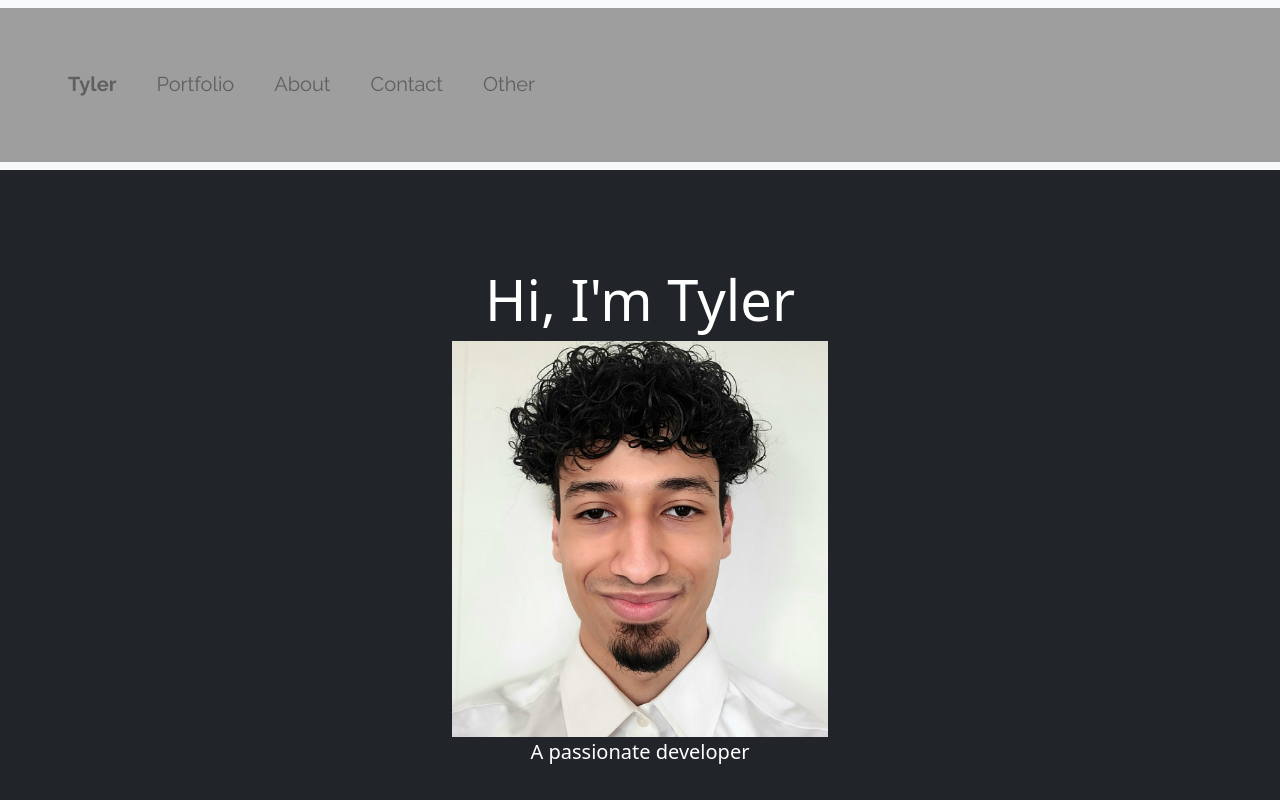
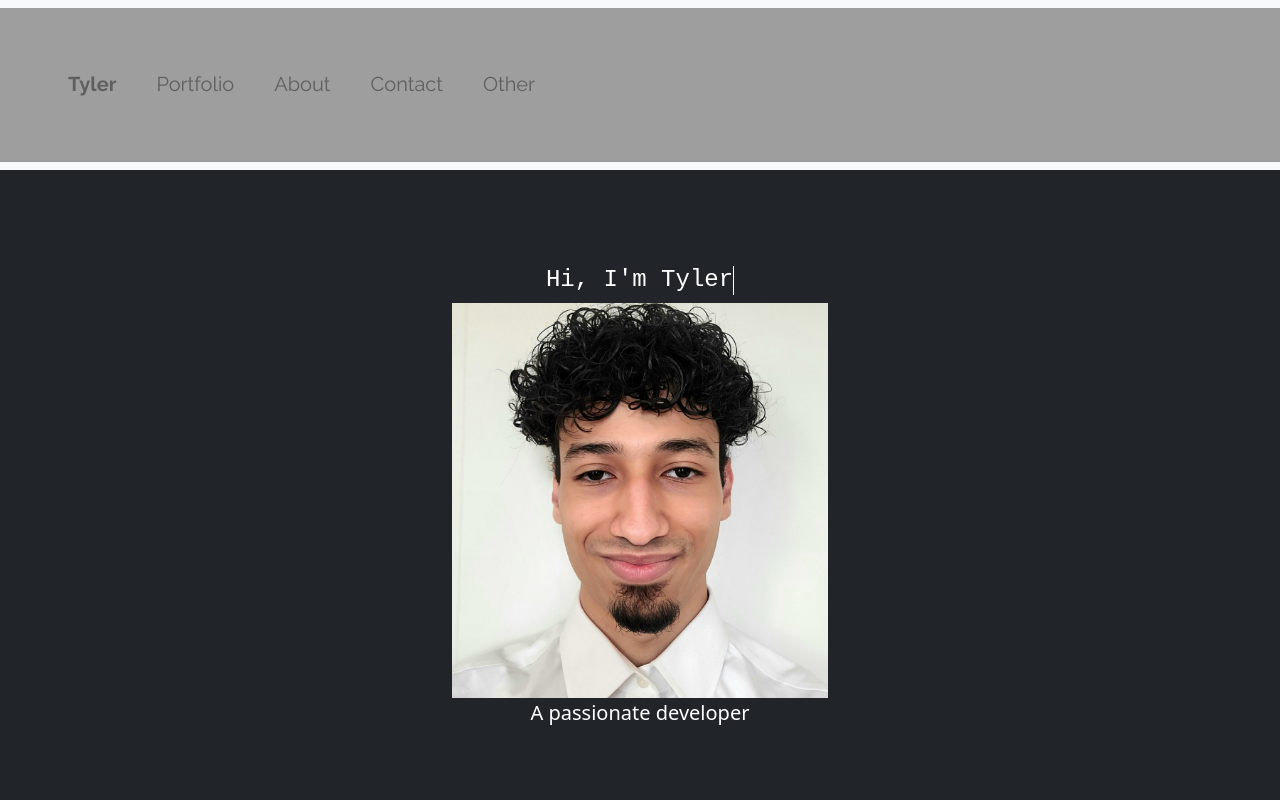
Before and after one commit to TylersHub/Personal-Website, a React (Vite) app: page / in a window 1280 px wide. Shown: the top 800 px of the page. Built offline with nearby package versions, Linux system fonts and the light colour scheme.

Commit message:
Created a TextEffects css file. Added a "Type Writer" text effect to HeroSection Component.

```diff
--- a/src/components/HeroSection.tsx
+++ b/src/components/HeroSection.tsx
@@ -2,6 +2,7 @@ import React from "react";
 import Button from "./Button";
 import Image from "./Image";
 import meImage from "../assets/me.jpg";
+import "../css/TextEffects.css";
 
 interface Props {
   Hname: string;
@@ -17,7 +18,11 @@ const HeroSection = ({ Hname, Hsubtext, heightPadding }: Props) => {
         style={{ padding: heightPadding }}
       >
         <div className="container-fluid">
-          <h1 className="display-4">{Hname}</h1>
+          <div className="typewriter">
+            <div>
+              <h1 className="display-4">{Hname}</h1>
+            </div>
+          </div>
           <Image imgSrc={meImage} imgAlt="Image of Me" imgWidth="30%" />
           <p className="lead">{Hsubtext}</p>
         </div>
--- /dev/null
+++ b/src/css/TextEffects.css
@@ -0,0 +1,52 @@
+/* TypeWriter Effect*/
+
+  .typewriter {
+    box-sizing: border-box;
+    font-family: system-ui;
+    font-size: 16px;
+    line-height: 1.5;
+    display: flex;
+    justify-content: center;
+  }
+
+  .typewriter p {
+    font-family: monospace;
+    font-size: 1.5rem;
+    margin-inline: auto;
+    overflow: hidden;
+    /* Keeps on a single line */
+    white-space: nowrap;
+    /* The cursor */
+    border-right: 1px solid;
+    /* steps = number of characters */
+    animation: typing 3s steps(22) forwards, blink 1s step-end infinite;
+  }
+
+  .typewriter h1 {
+    font-family: monospace;
+    font-size: 1.5rem;
+    margin-inline: auto;
+    overflow: hidden;
+    /* Keeps on a single line */
+    white-space: nowrap;
+    /* The cursor */
+    border-right: 1px solid;
+    /* steps = number of characters */
+    animation: typing 3s steps(22) forwards, blink 1s step-end infinite;
+  }
+
+  @keyframes typing {
+    from {
+      width: 0;
+    }
+
+    to {
+      width: 100%;
+    }
+  }
+
+  @keyframes blink {
+    50% {
+      border-color: transparent;
+    }
+  }
```
